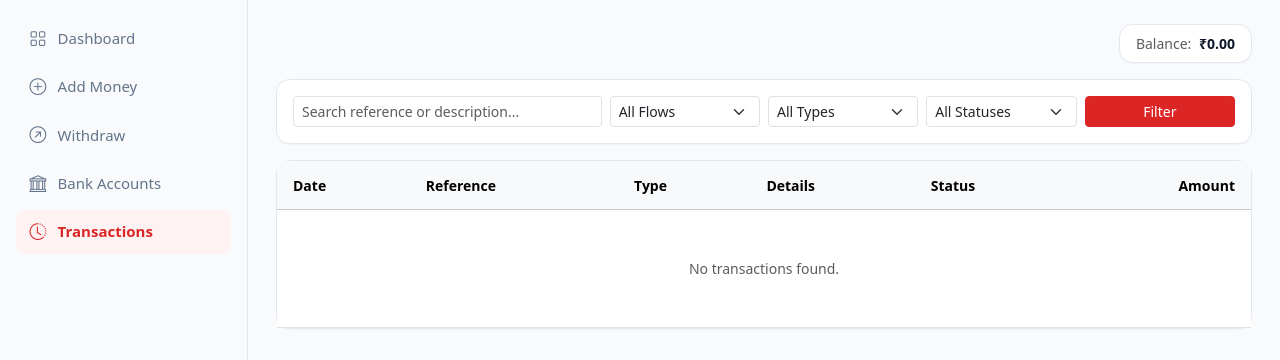
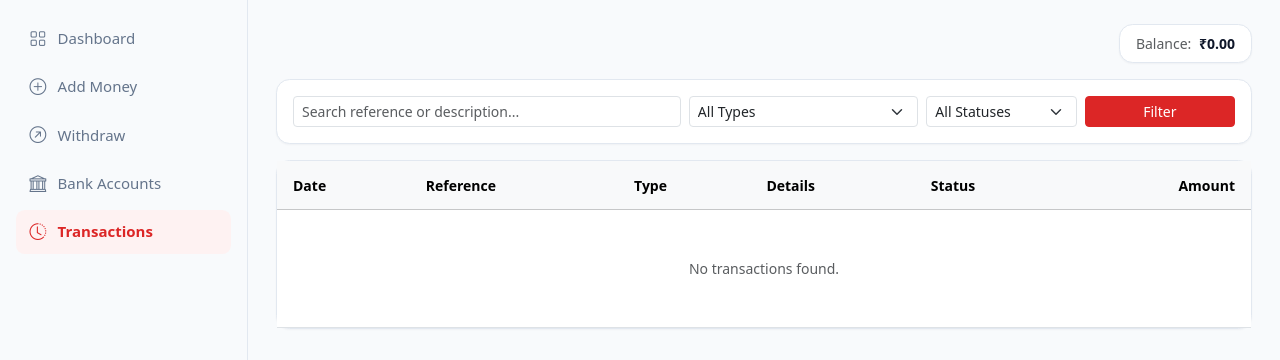
Before and after one commit to hdudekulahussaini/Wallet, a Laravel app: page /wallet/transactions in a window 1280 px wide. Shown: the part 60-420 px from the top of the page. Run offline with Laravel 12, Linux system fonts and the light colour scheme; a user stored in the database is signed in; data comes from the database, SQL or seed files in the repository; data that the repository does not hold is empty.

Commit message:
Remove Credit/Debit flow dropdown filter from transactions page

```diff
--- a/resources/views/wallet/transactions.blade.php
+++ b/resources/views/wallet/transactions.blade.php
@@ -13,17 +13,10 @@
 
     <div class="surface-card p-3 mb-3">
         <form method="GET" action="{{ route('wallet.transactions') }}" class="row g-2 align-items-center">
-            <div class="col-md-4">
+            <div class="col-md-5">
                 <input type="text" name="search" class="form-control form-control-sm" value="{{ request('search') }}" placeholder="Search reference or description...">
             </div>
-            <div class="col-sm-4 col-md-2">
-                <select name="type" class="form-select form-select-sm">
-                    <option value="">All Flows</option>
-                    <option value="credit" {{ request('type') === 'credit' ? 'selected' : '' }}>Credit (+)</option>
-                    <option value="debit" {{ request('type') === 'debit' ? 'selected' : '' }}>Debit (-)</option>
-                </select>
-            </div>
-            <div class="col-sm-4 col-md-2">
+            <div class="col-sm-6 col-md-3">
                 <select name="transaction_type" class="form-select form-select-sm">
                     <option value="">All Types</option>
                     <option value="deposit" {{ request('transaction_type') === 'deposit' ? 'selected' : '' }}>Deposit</option>
@@ -31,7 +24,7 @@
                     <option value="withdrawal_reversal" {{ request('transaction_type') === 'withdrawal_reversal' ? 'selected' : '' }}>Reversal</option>
                 </select>
             </div>
-            <div class="col-sm-4 col-md-2">
+            <div class="col-sm-6 col-md-2">
                 <select name="status" class="form-select form-select-sm">
                     <option value="">All Statuses</option>
                     <option value="completed" {{ request('status') === 'completed' ? 'selected' : '' }}>Completed</option>
@@ -42,7 +35,7 @@
             </div>
             <div class="col-md-2 d-flex gap-2">
                 <button type="submit" class="btn btn-primary btn-sm flex-grow-1">Filter</button>
-                @if (request()->hasAny(['search', 'type', 'transaction_type', 'status']))
+                @if (request()->hasAny(['search', 'transaction_type', 'status']))
                     <a href="{{ route('wallet.transactions') }}" class="btn btn-outline-secondary btn-sm">Reset</a>
                 @endif
             </div>
```
